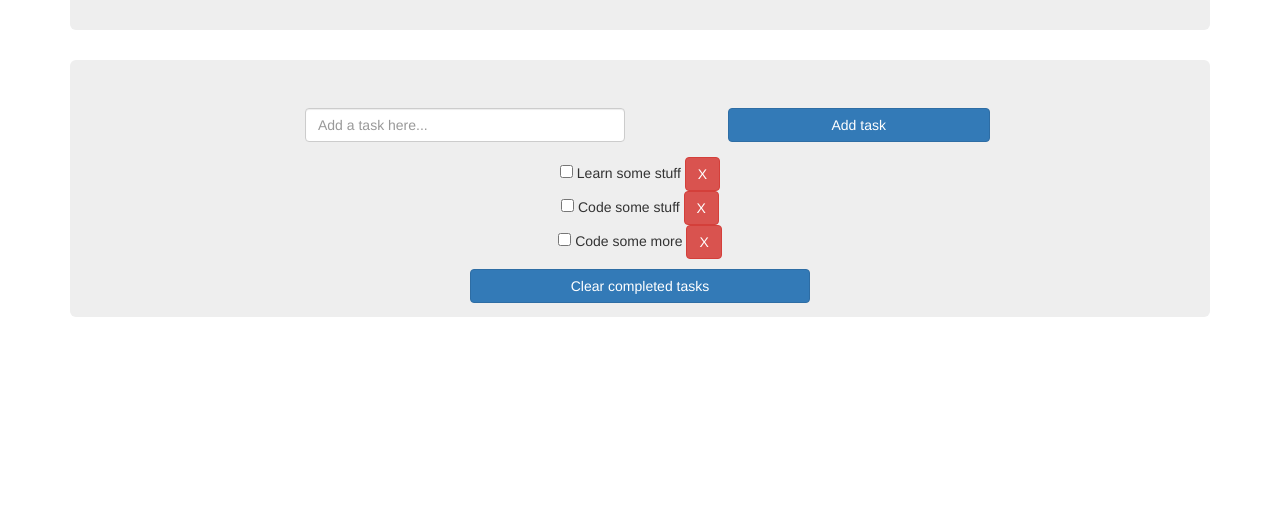
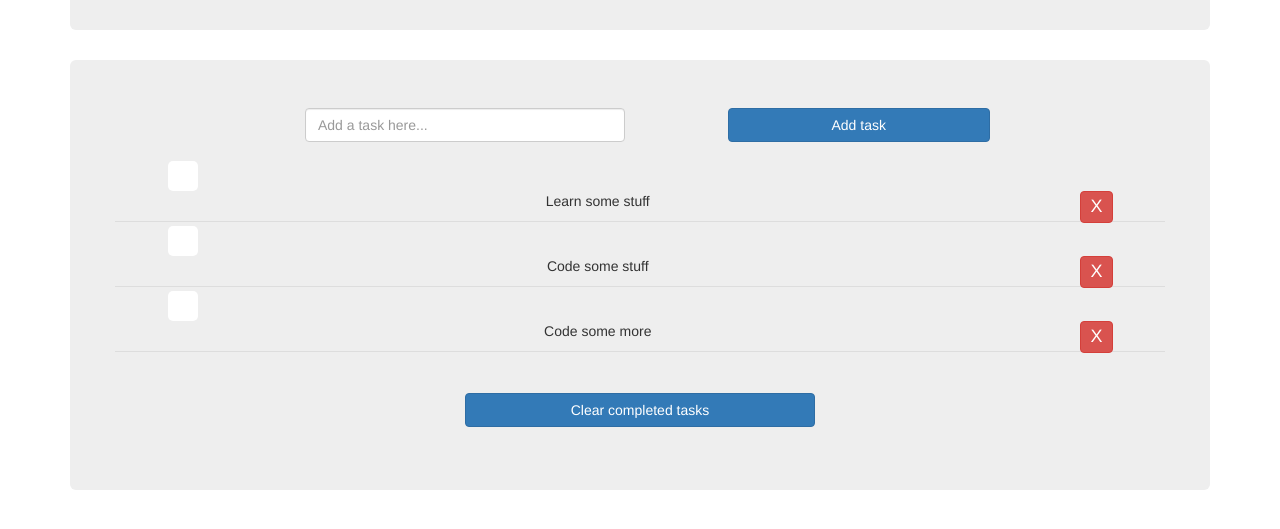
Before and after one commit to PunainenAurinko/AngularJS-ToDo-Multiview-List, a website: page app/index.html at #/tab1 in a window 1280 px wide. Shown: the part 159-688 px from the top of the page. Drawn offline with nearby package versions, Linux system fonts and the light colour scheme.

Commit message:
added readme content & updated bootstrap styles

```diff
--- a/app/styles/styles.css
+++ b/app/styles/styles.css
@@ -0,0 +1,40 @@
+.navbar {
+/*    margin-bottom: 3rem;*/
+}
+
+.form-group li {
+    padding-bottom: 1rem;
+    border-bottom: 1px solid #ddd;
+}
+
+input[type="checkbox"] {
+    -webkit-appearance: none;
+    margin-left: 5%;
+    margin-right: 3rem;
+    width: 30px;
+    height: 30px;
+    background: white;
+    border-radius: 5px;
+}
+
+input[type="checkbox"]:checked {
+    /***Icon pack by Icons8 - https://icons8.com***/
+    background: url(https://maxcdn.icons8.com/Android_L/PNG/24/Very_Basic/checkmark-24.png);
+    background-size: 100%;
+}
+
+.done {
+    text-decoration: line-through;
+    color: #ccc;
+}
+
+#delBtn {
+    float: right;
+    font-size: 18px;
+    margin-right: 5%;
+    padding: 0.2rem 0.9rem;
+}
+
+#clearCompleted {
+    margin-top: 3rem;
+}
--- a/app/views/partial-tab1.html
+++ b/app/views/partial-tab1.html
@@ -24,10 +24,10 @@
         <div class="col-md-1"></div>
         <input type="submit" value="Add task" class="btn btn-primary button col-md-3">
     </form>
-    <form>
+    <form class="form-group row">
         <ul class="clearfix list-unstyled">
             <li ng-repeat="item in items">
-                <input ng-model="item.done" type="checkbox" value="None" id="checkbox" name="check">
+                <input ng-model="item.done" type="checkbox" value="None" id="checkbox" name="check" class="checkbox">
                 <span ng-class="{'done':item.done}">{{ item.title }}</span>
                 <input ng-click="deleteItem($index)" type="submit" value="&#88;" class="btn btn-danger button" id="delBtn">
             </li>
```
Also changed, not shown: app/views/partial-tab2.html (+2 -2 lines), app/views/partial-tab3.html (+2 -2 lines), README.md.
